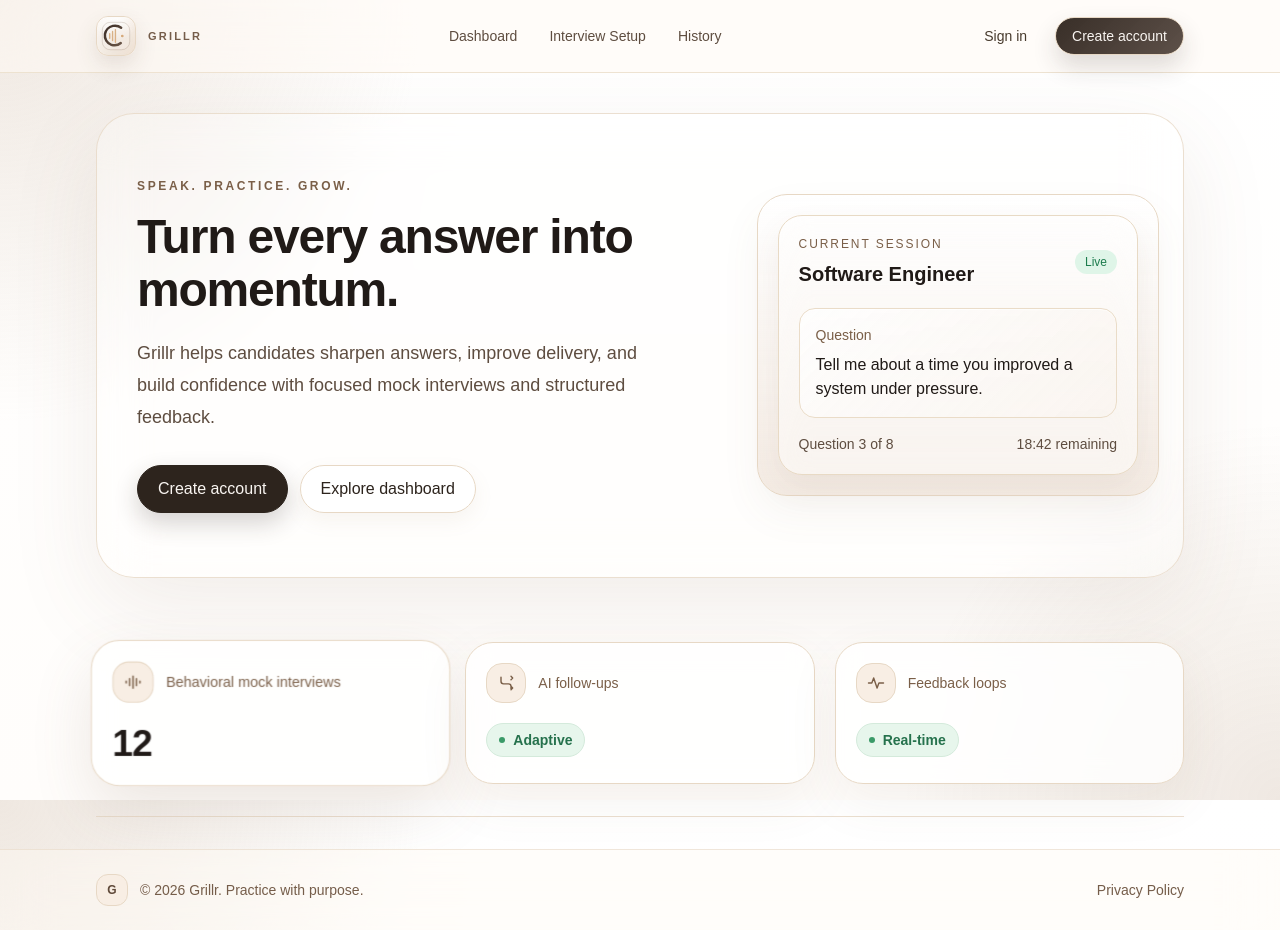
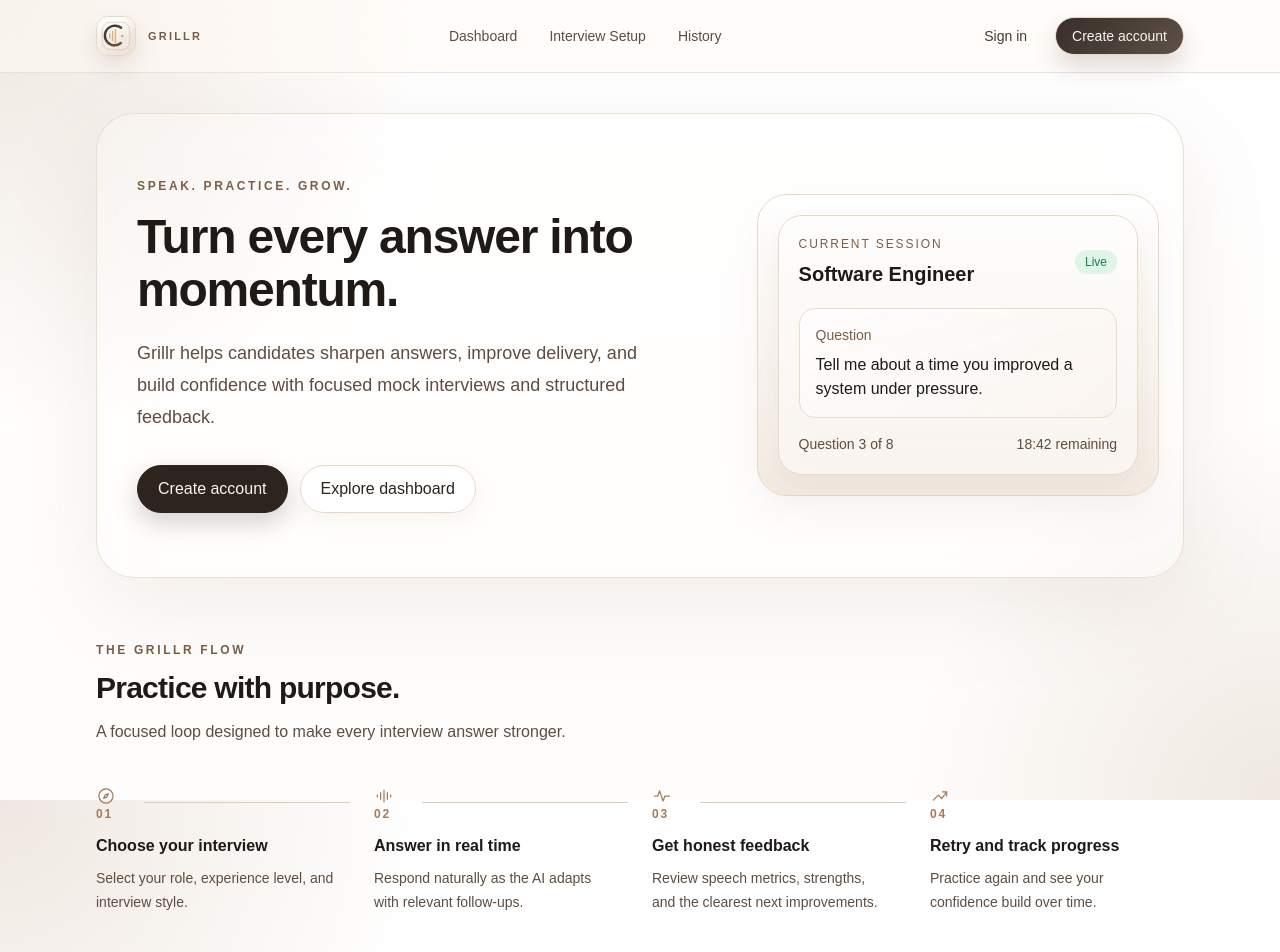
Before and after one commit to Sarthak-madan334/Grillr, a Next.js app in the folder frontend/: page / in a window 1280 px wide. Shown: the top 952 px of the page. Before the commit the page ends 930 px from the top, so only its background shows below. Built offline with nearby package versions, Linux system fonts and the light colour scheme.

Commit message:
Replace homepage stats with how-it-works flow

```diff
--- a/frontend/app/page.tsx
+++ b/frontend/app/page.tsx
@@ -1,24 +1,28 @@
 import Link from "next/link";
 import { Button } from "@/components/ui/button";
-import { Card } from "@/components/ui/card";
 import { TopNav } from "@/components/layout/top-nav";
 
-const promoCards = [
-  { title: "Behavioral mock interviews", value: "12", kind: "count", icon: "waveform" },
-  { title: "AI follow-ups", value: "Adaptive", kind: "state", icon: "branch" },
-  { title: "Feedback loops", value: "Real-time", kind: "state", icon: "pulse" },
+const flowSteps = [
+  { title: "Choose your interview", description: "Select your role, experience level, and interview style.", icon: "compass" },
+  { title: "Answer in real time", description: "Respond naturally as the AI adapts with relevant follow-ups.", icon: "waveform" },
+  { title: "Get honest feedback", description: "Review speech metrics, strengths, and the clearest next improvements.", icon: "pulse" },
+  { title: "Retry and track progress", description: "Practice again and see your confidence build over time.", icon: "trend" },
 ];
 
-function StatIcon({ icon }: { icon: string }) {
-  if (icon === "branch") {
-    return <svg viewBox="0 0 24 24" aria-hidden="true" className="h-5 w-5"><path d="M6 5v5a3 3 0 0 0 3 3h6a3 3 0 0 1 3 3v3M18 16l2 2-2 2M18 4l2 2-2 2" fill="none" stroke="currentColor" strokeLinecap="round" strokeLinejoin="round" strokeWidth="1.7" /></svg>;
+function FlowIcon({ icon }: { icon: string }) {
+  if (icon === "compass") {
+    return <svg viewBox="0 0 24 24" aria-hidden="true" className="h-5 w-5"><circle cx="12" cy="12" r="8.5" fill="none" stroke="currentColor" strokeWidth="1.5" /><path d="m14.8 9.2-1.7 3.9-3.9 1.7 1.7-3.9 3.9-1.7Z" fill="none" stroke="currentColor" strokeLinejoin="round" strokeWidth="1.5" /></svg>;
   }
 
   if (icon === "pulse") {
-    return <svg viewBox="0 0 24 24" aria-hidden="true" className="h-5 w-5"><path d="M3 12h4l2.2-6 4.1 12 2.2-6H21" fill="none" stroke="currentColor" strokeLinecap="round" strokeLinejoin="round" strokeWidth="1.7" /></svg>;
+    return <svg viewBox="0 0 24 24" aria-hidden="true" className="h-5 w-5"><path d="M3 12h4l2.2-6 4.1 12 2.2-6H21" fill="none" stroke="currentColor" strokeLinecap="round" strokeLinejoin="round" strokeWidth="1.5" /></svg>;
   }
 
-  return <svg viewBox="0 0 24 24" aria-hidden="true" className="h-5 w-5"><path d="M4 13v-2M8 16V8M12 19V5M16 16V8M20 13v-2" fill="none" stroke="currentColor" strokeLinecap="round" strokeWidth="1.7" /></svg>;
+  if (icon === "trend") {
+    return <svg viewBox="0 0 24 24" aria-hidden="true" className="h-5 w-5"><path d="M4 17 10 11l4 4 6-8M15 7h5v5" fill="none" stroke="currentColor" strokeLinecap="round" strokeLinejoin="round" strokeWidth="1.5" /></svg>;
+  }
+
+  return <svg viewBox="0 0 24 24" aria-hidden="true" className="h-5 w-5"><path d="M4 13v-2M8 16V8M12 19V5M16 16V8M20 13v-2" fill="none" stroke="currentColor" strokeLinecap="round" strokeWidth="1.5" /></svg>;
 }
 
 export default function HomePage() {
@@ -81,21 +85,24 @@ export default function HomePage() {
         </div>
       </section>
 
-      <section className="mx-auto max-w-6xl px-4 pb-8 sm:px-6 lg:px-8">
-        <div className="grid gap-5 border-b border-[#e7d8c5]/80 pb-8 md:grid-cols-3">
-          {promoCards.map((card) => (
-            <Card key={card.title} className={`group p-5 ${card.kind === "count" ? "md:scale-[1.03] md:shadow-[0_24px_60px_rgba(120,92,68,0.14)]" : ""}`}>
-              <div className="flex items-center gap-3">
-                <span className="flex h-10 w-10 items-center justify-center rounded-2xl border border-[#e7d8c5] bg-[#f8eee4] text-[#7a5f48] transition duration-300 group-hover:rotate-[-4deg] group-hover:bg-[#efe0d1]"><StatIcon icon={card.icon} /></span>
-                <p className="text-sm text-[#7a5f48]">{card.title}</p>
-              </div>
-              {card.kind === "count" ? (
-                <p className="mt-5 text-4xl font-semibold tracking-tight text-[#201a17] transition duration-300 group-hover:translate-x-1 group-hover:text-[#755d4a]">{card.value}</p>
-              ) : (
-                <span className="mt-5 inline-flex items-center gap-2 rounded-full border border-[#d4eadb] bg-[#e7f6ec] px-3 py-1.5 text-sm font-semibold text-[#26724d] transition duration-300 group-hover:translate-x-1"><span className="h-1.5 w-1.5 rounded-full bg-[#3b9a68]" />{card.value}</span>
-              )}
-            </Card>
-          ))}
+      <section aria-labelledby="grillr-flow-heading" className="mx-auto max-w-6xl px-4 pb-10 sm:px-6 sm:pb-12 lg:px-8">
+        <div className="border-b border-[#e7d8c5]/80 pb-10 sm:pb-12">
+          <p className="text-xs font-semibold uppercase tracking-[0.22em] text-[#7a5f48]">The Grillr flow</p>
+          <h2 id="grillr-flow-heading" className="mt-3 text-2xl font-semibold tracking-tight text-[#201a17] sm:text-3xl">Practice with purpose.</h2>
+          <p className="mt-3 max-w-xl text-base leading-7 text-[#5e4d40]">A focused loop designed to make every interview answer stronger.</p>
+
+          <ol className="mt-8 grid gap-7 border-l border-[#dfcdb9] pl-5 sm:mt-10 sm:gap-8 sm:pl-6 md:grid-cols-4 md:gap-6 md:border-l-0 md:pl-0">
+            {flowSteps.map((step, index) => (
+              <li key={step.title} className="relative md:pr-4 last:pr-0 md:after:absolute md:after:left-12 md:after:right-0 md:after:top-4 md:after:border-t md:after:border-[#dfcdb9] md:last:after:hidden">
+                <div className="absolute -left-[2.1rem] top-0 flex h-8 w-8 items-center justify-center bg-[#f7f3ed] text-[#a27c5b] md:static md:h-auto md:w-auto md:justify-start md:bg-transparent">
+                  <FlowIcon icon={step.icon} />
+                </div>
+                <p className="relative z-10 text-xs font-semibold tracking-[0.16em] text-[#a27c5b]">0{index + 1}</p>
+                <h3 className="mt-3 text-base font-semibold text-[#201a17]">{step.title}</h3>
+                <p className="mt-2 max-w-[15rem] text-sm leading-6 text-[#5e4d40]">{step.description}</p>
+              </li>
+            ))}
+          </ol>
         </div>
       </section>
     </main>
```
